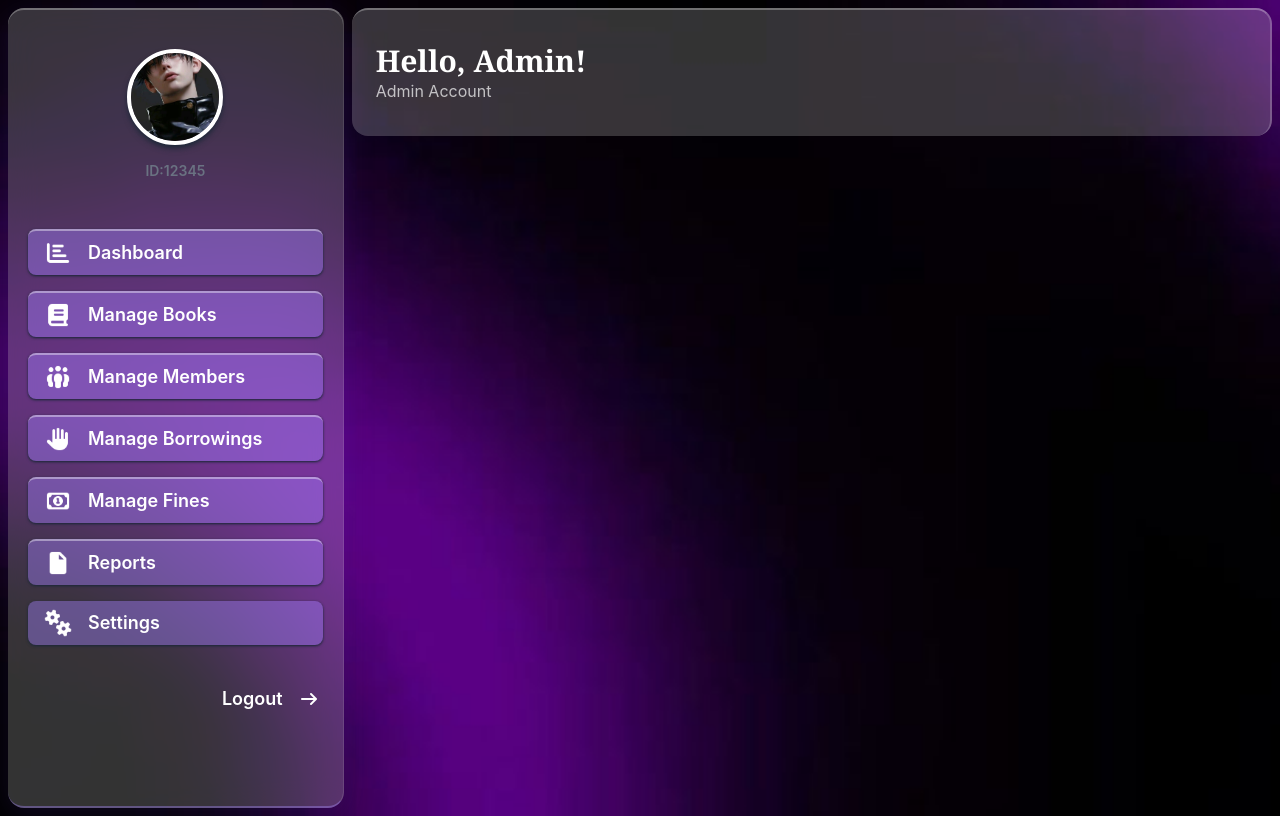
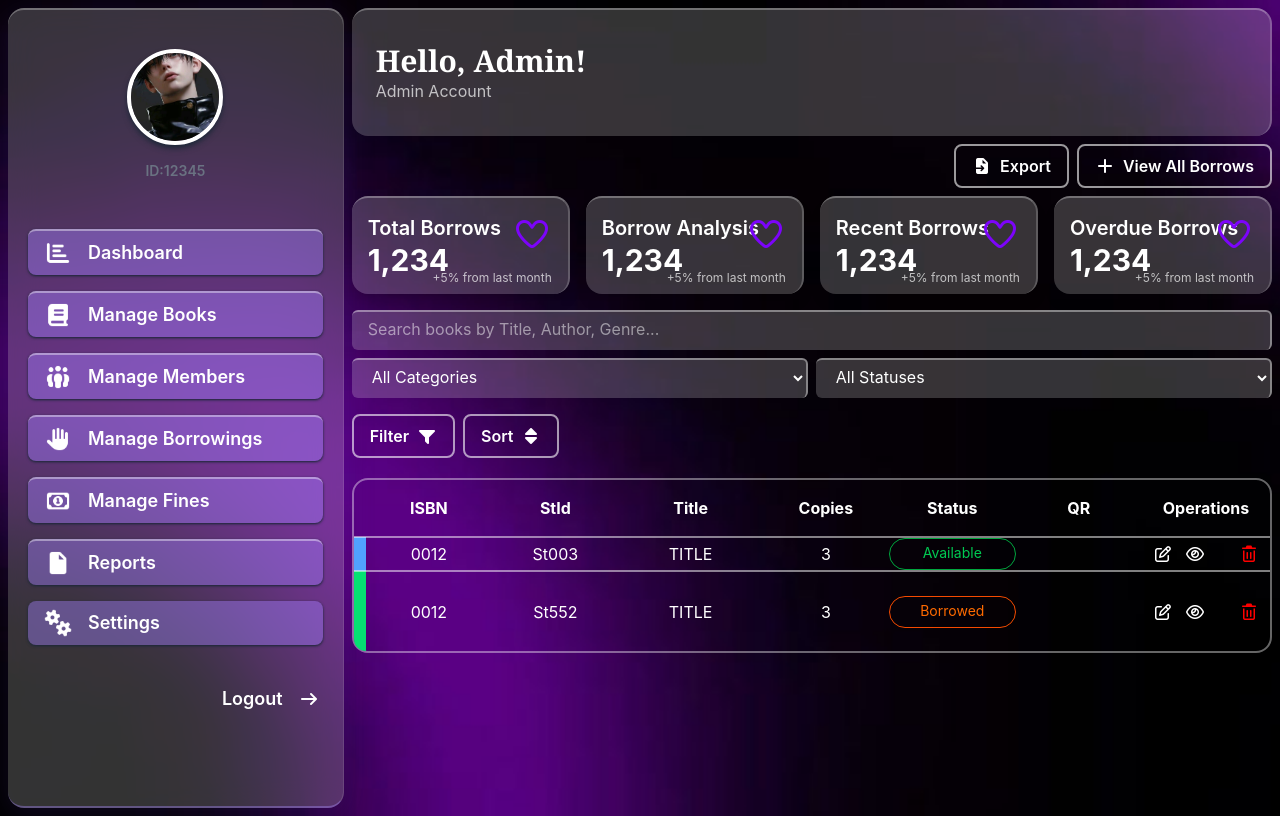
Before and after one commit to Hana-Haneefa/library_management_system, a React app in the folder frontend/: page / in a window 1280 px wide. Both pictures are taken after a click on the element "Manage Borrowings". Built offline with nearby package versions, Linux system fonts and the light colour scheme; the HTML template or start-up script is replaced by a standard one.

Commit message:
manage borrow template

```diff
--- /dev/null
+++ b/frontend/src/components/adminManage/BorrowManageSec.jsx
@@ -0,0 +1,251 @@
+import exportIcon from "../../images/icons/export.png";
+import plusIcon from "../../images/icons/plus.png";
+import editIcon from "../../images/icons/edit.png";
+import deleteIcon from "../../images/icons/delete.png";
+import filterIcon from "../../images/icons/filter.png";
+import sortIcon from "../../images/icons/sort.png";
+import icon from "../../images/icons/heart.png";
+import eyeIcon from "../../images/icons/eye.png";
+// import animation function
+import { Animation } from "../../helpingFunctions/AnimateFunction.jsx";
+
+function BorrowManageSec() {
+  const borrowMng = Animation(500);
+
+  return (
+    <div className="borrowMng" ref={borrowMng}>
+      {/* ⁡⁣⁣⁢𝘰𝘱𝘵𝘪𝘰𝘯𝘴 𝘴𝘦𝘤⁡ */}
+      <div className="options flex gap-2 justify-end">
+        <button className="px-4 py-2 border-2 border-white/60 text-white font-semibold rounded-lg flex gap-2 items-center justify-center cursor-pointer">
+          <span>
+            <img src={exportIcon} alt="" className="w-5 h-5" />
+          </span>
+          <p>Export</p>
+        </button>
+        <button className="px-4 py-2 border-2 border-white/60 text-white font-semibold rounded-lg flex gap-2 items-center justify-center cursor-pointer">
+          <span>
+            <img src={plusIcon} alt="" className="w-5 h-5" />
+          </span>
+          <p>View All Borrows</p>
+        </button>
+      </div>
+
+      {/* 𝘤𝘢𝘳𝘥𝘴 */}
+      <div className="cards w-full grid grid-cols-4 gap-4 mt-2">
+        {[
+          "Total Borrows",
+          "Borrow Analysis",
+          "Recent Borrows",
+          "Overdue Borrows",
+        ].map((title, i) => (
+          <div
+            key={i}
+            className="h-full w-full bg-white/20 border-t-2 border-r-2 border-r-white/20 border-t-white/30 shadow-lg hover:scale-105 transition-all duration-300 rounded-2xl relative flex justify-start items-center group"
+          >
+            <div className="icon w-10 h-10 rounded-full absolute top-4 right-4">
+              <img
+                src={icon}
+                alt={title}
+                className="w-full h-full object-cover"
+              />
+            </div>
+            <div className="content p-4">
+              <h2 className="text-xl font-semibold text-white">{title}</h2>
+              <p className="text-3xl font-bold text-white">1,234</p>
+            </div>
+            <span className="absolute bottom-2 right-4 text-xs text-white/70">
+              +5% from last month
+            </span>
+            <span className="absolute bottom-2 left-4 text-xs text-white/70 opacity-0 group-hover:opacity-100 transition-opacity duration-300">
+              Read more
+            </span>
+          </div>
+        ))}
+      </div>
+      <div className="searchSec flex flex-col mt-4 mb-4">
+        <input
+          type="search"
+          placeholder="Search books by Title, Author, Genre..."
+          className="w-full h-10 bg-white/20 rounded-md px-4 pb-1 text-white border-t-2 border-r-2 border-white/40 mb-2 focus:outline-none"
+        />
+        <div className="flex gap-2">
+          <select
+            name="category"
+            id="category"
+            className="w-full h-10 bg-white/20 rounded-md px-4 pb-1 text-white border-t-2 border-r-2 border-white/40 focus:outline-none"
+          >
+            <option
+              value="allCategories"
+              className="bg-black backdrop:blur-2xl focus:outline-none"
+            >
+              All Categories
+            </option>
+
+            <optgroup label="Sciences" className="bg-purple-950">
+              <option value="computerScience">Computer Science</option>
+              <option value="mathematics">Mathematics</option>
+              <option value="physics">Physics</option>
+              <option value="chemistry">Chemistry</option>
+              <option value="biology">Biology</option>
+              <option value="engineering">Engineering</option>
+            </optgroup>
+
+            <optgroup
+              label="Humanities & Social Sciences"
+              className="bg-purple-900"
+            >
+              <option value="history">History</option>
+              <option value="geography">Geography</option>
+              <option value="philosophy">Philosophy</option>
+              <option value="psychology">Psychology</option>
+              <option value="sociology">Sociology</option>
+              <option value="politicalScience">Political Science</option>
+              <option value="economics">Economics</option>
+            </optgroup>
+
+            <optgroup label="Language & Literature" className="bg-purple-950">
+              <option value="sinhalaLiterature">Sinhala Literature</option>
+              <option value="englisLliterature">English Literature</option>
+              <option value="tamilLiterature">Tamil Literature</option>
+              <option value="poetry">Poetry</option>
+              <option value="drama">Drama</option>
+            </optgroup>
+
+            <optgroup label="Religion & Culture" className="bg-purple-900">
+              <option value="buddhism">Buddhism</option>
+              <option value="hinduism">Hinduism</option>
+              <option value="islam">Islam</option>
+              <option value="christianity">Christianity</option>
+            </optgroup>
+
+            <optgroup label="Arts & Media" className="bg-purple-950">
+              <option value="artDesign">Art & Design</option>
+              <option value="music">Music</option>
+              <option value="filmMedia">Film & Media</option>
+            </optgroup>
+
+            <optgroup label="General / Reference" className="bg-purple-900">
+              <option value="encyclopedia">Encyclopedia & Reference</option>
+              <option value="dictionary">Dictionary & Language</option>
+              <option value="magazines">Magazines & Journals</option>
+              <option value="biography">Biography & Autobiography</option>
+              <option value="childrens">Children's Books</option>
+            </optgroup>
+          </select>
+
+          <select
+            name="status"
+            id="status"
+            className="w-full h-10 bg-white/20 rounded-md px-4 pb-1 text-white border-t-2 border-r-2 border-white/40"
+          >
+            <option value="allStatus" className="bg-purple-950 ">
+              All Statuses
+            </option>
+            <option value="borrowed" className="bg-purple-950 ">
+              New Borrows
+            </option>
+
+            <option value="overdue" className="bg-purple-950 ">
+              Overdue
+            </option>
+          </select>
+        </div>
+      </div>
+      <div className="filterSec flex gap-2 justify-start">
+        <button className="px-4 py-2 border-2 border-white/60 text-white font-semibold rounded-lg flex gap-2 items-center justify-center cursor-pointer">
+          <p>Filter</p>
+          <span>
+            <img src={filterIcon} alt="filter icon" className="w-5 h-5" />
+          </span>
+        </button>
+        <button className="px-4 py-2 border-2 border-white/60 text-white font-semibold rounded-lg flex gap-2 items-center justify-center cursor-pointer">
+          <p>Sort</p>
+          <span>
+            <img src={sortIcon} alt="sort icon" className="w-5 h-5" />
+          </span>
+        </button>
+      </div>
+      <div className="table w-full mt-5 border-2 border-white/40 rounded-2xl">
+        <table className="w-full text-white text-center table-fixed">
+          <thead>
+            <tr>
+              <th className="w-3 overflow-hidden"></th>
+              <th className="py-4">ISBN</th>
+              <th>StId</th>
+              <th className="w-36">Title</th>
+
+              <th>Copies</th>
+              <th>Status</th>
+              <th>QR</th>
+              <th className="w-32" colSpan={3}>
+                Operations
+              </th>
+            </tr>
+          </thead>
+
+          <tbody>
+            <tr className="border-t-2 border-white/50">
+              <td className="bg-blue-400"></td>
+              <td>0012</td>
+              <td>St003</td>
+              <td>TITLE</td>
+
+              <td>3</td>
+              <td>
+                <p className="border py-1 pb-1.5 text-sm rounded-2xl border-green-600 text-green-500">
+                  Available
+                </p>
+              </td>
+              <td></td>
+              <td>
+                <img src={editIcon} alt="edit icon" className="w-5 mx-auto" />
+              </td>
+              <td>
+                <img src={eyeIcon} alt="view icon" className="w-5 h-5" />
+              </td>
+              <td>
+                <img
+                  src={deleteIcon}
+                  alt="delete icon"
+                  className="w-5 mx-auto"
+                />
+              </td>
+            </tr>
+            <tr className="border-t-2 border-white/50">
+              <td className="bg-green-400 rounded-bl-2xl"></td>
+              <td>0012</td>
+              <td className="py-2 h-20">St552</td>
+              <td>TITLE</td>
+              <td>3</td>
+              <td>
+                <p className="border py-1 pb-1.5 text-sm rounded-2xl border-orange-600 text-orange-500">
+                  Borrowed
+                </p>
+              </td>
+              <td></td>
+              <td>
+                <img
+                  src={editIcon}
+                  alt="edit icon"
+                  className="w-5 h-auto mx-auto"
+                />
+              </td>
+              <td>
+                <img src={eyeIcon} alt="view icon" className="w-5 h-5" />
+              </td>
+              <td>
+                <img
+                  src={deleteIcon}
+                  alt="delete"
+                  className="w-5 h-auto mx-auto"
+                />
+              </td>
+            </tr>
+          </tbody>
+        </table>
+      </div>
+    </div>
+  );
+}
+
+export default BorrowManageSec;
--- a/frontend/src/pages/AdminDashboard.jsx
+++ b/frontend/src/pages/AdminDashboard.jsx
@@ -16,6 +16,7 @@ import bgimg from "../images/adminBg.jpg";
 import DashboardSec from "../components/adminManage/DashboardSec";
 import BookManageSec from "../components/adminManage/BookManageSec";
 import MemberManage from "../components/adminManage/MemberManage";
+import BorrowManageSec from "../components/adminManage/BorrowManageSec";
 
 function AdminDashboard() {
   const [activeSection, setActiveSection] = useState("dashboard");
@@ -218,6 +219,7 @@ function AdminDashboard() {
           {activeSection === "dashboard" && <DashboardSec />}
           {activeSection === "books" && <BookManageSec />}
           {activeSection === "members" && <MemberManage />}
+          {activeSection === "borrows" && <BorrowManageSec />}
         </div>
       </div>
     </div>
```
